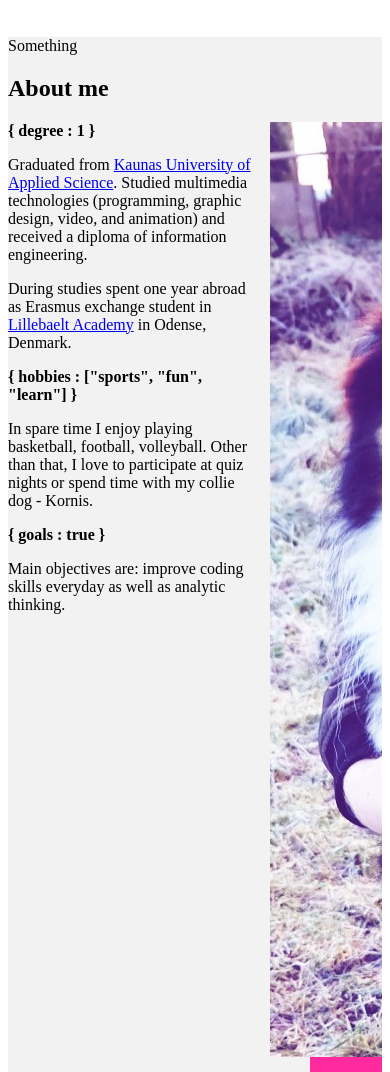
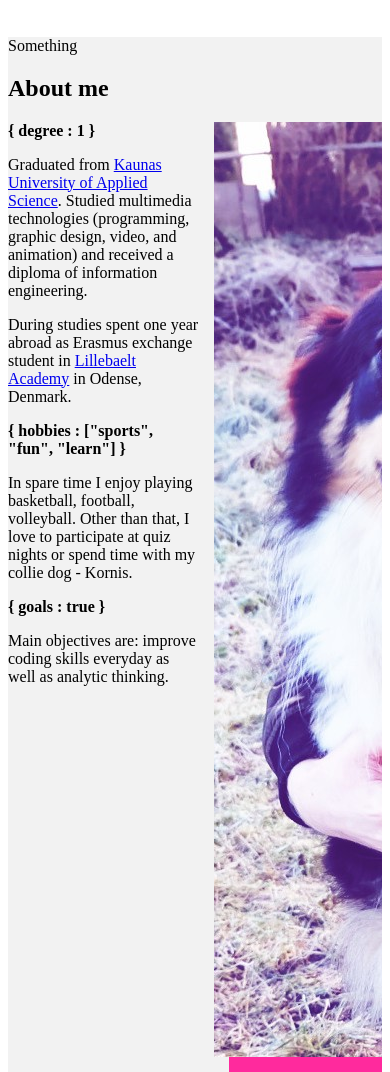
Before and after one commit to paulando/portfolio, a Gatsby site: page / in a window 390 px wide. Shown: the part 1160-2232 px from the top of the page. Built offline with nearby package versions, Linux system fonts and the light colour scheme; Gatsby itself is replaced by a stand-in of ours.

Commit message:
increased image width on about section

```diff
--- a/src/styles/modules/about.scss
+++ b/src/styles/modules/about.scss
@@ -70,4 +70,15 @@
             }
         }
     }
+
+    @media screen and (max-width: 567px) {
+
+        .image-block {
+            width: 45%;
+
+            &:before {
+                right: -15px;
+            }
+        }
+    }
 }
```
Also changed, not shown: public/index.html (+1 -1 lines), public/styles.css.
